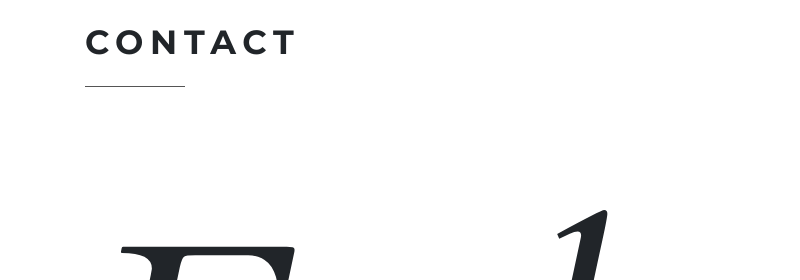
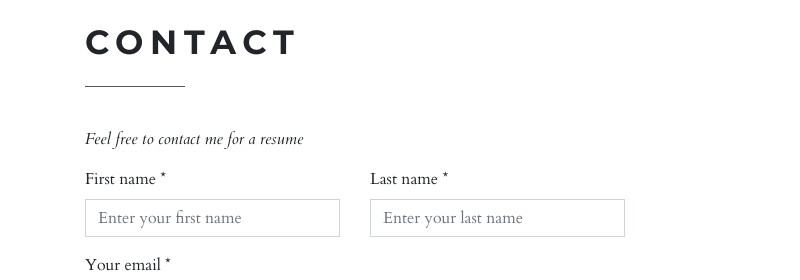
Before and after one commit to vyu113/vyu113.github.io, a plain HTML site: page index.html in a window 1280 px wide. Shown: the part 4380-4660 px from the top of the page, 0-800 px from the left. Drawn offline with Linux system fonts and the light colour scheme; some packages are replaced by stand-ins of ours.

Commit message:
fixed italic

```diff
--- a/css/style.default.css
+++ b/css/style.default.css
@@ -31,7 +31,6 @@ body {
 
 .italic {
   font-style: italic;
-  font-size: 20rem;
 }
 
 section {
```
